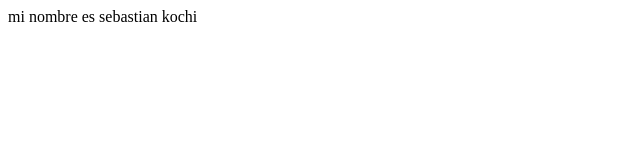
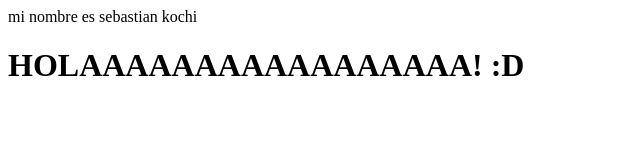
Before and after one commit to sebaskochi/miprimerrepository2022, a plain HTML site: page index.html in a window 1280 px wide. Shown: the whole page, without its empty margins (0-640 px from the left). Drawn offline with Linux system fonts and the light colour scheme.

Commit message:
segundaversión

```diff
--- a/index.html
+++ b/index.html
@@ -1 +1,6 @@
 mi nombre es sebastian kochi
+<html>
+    <body>
+        <h1>HOLAAAAAAAAAAAAAAAAA! :D</h1>
+    </body>
+</html>
```
